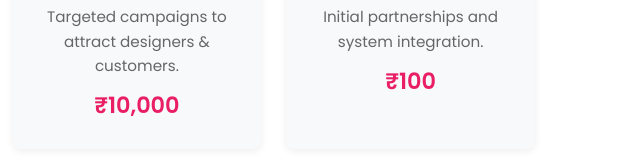
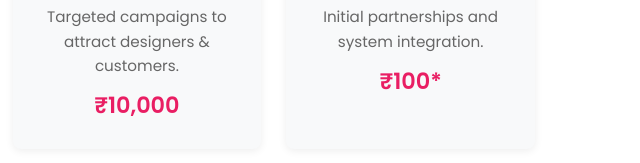
Before and after one commit to Coder-Blocks/VH_Print-s, a plain HTML site: page index.html in a window 1280 px wide. Shown: the part 3799-3962 px from the top of the page, 640-1280 px from the left. Drawn offline with Linux system fonts and the light colour scheme.

Commit message:
Update index.html

```diff
--- a/index.html
+++ b/index.html
@@ -679,7 +679,7 @@
                 <div class="funding-item">
                     <h4><i class="fas fa-shipping-fast"></i> Delivery Setup & Logistics</h4>
                     <p>Initial partnerships and system integration.</p>
-                    <span class="funding-amount">₹100</span>
+                    <span class="funding-amount">₹100*</span>
                 </div>
             </div>
             <div class="funding-total">
```
